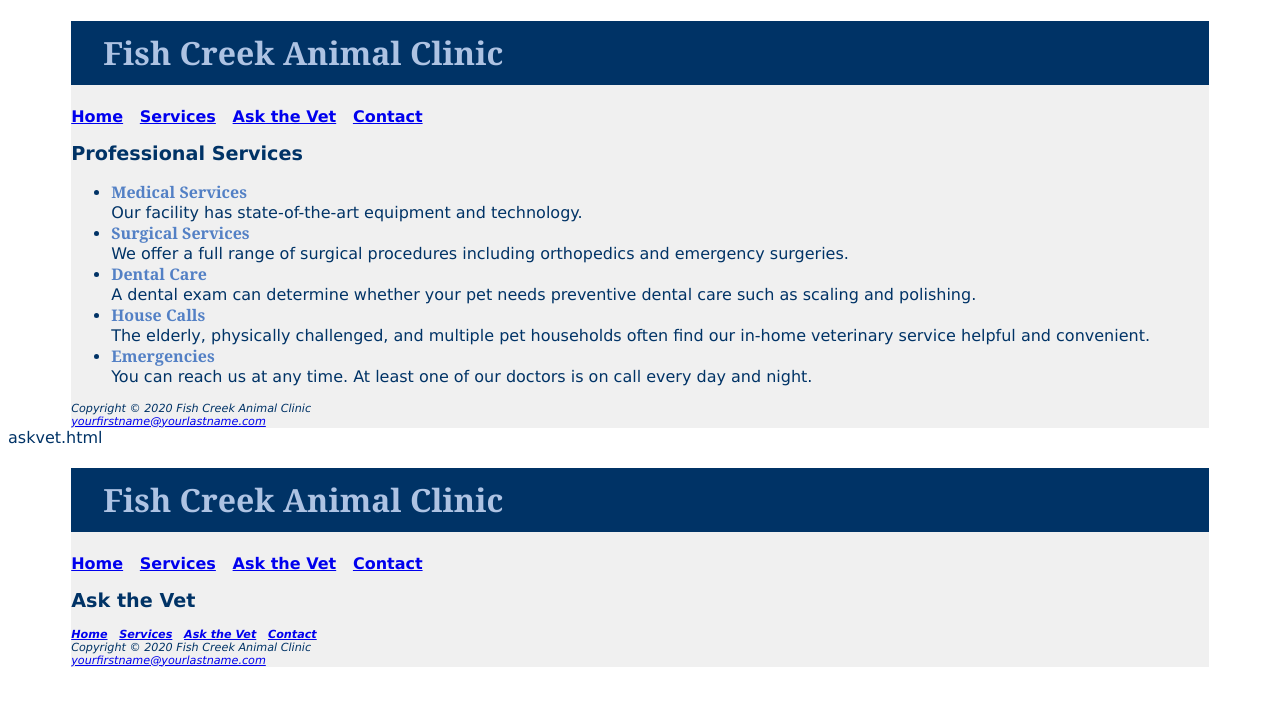
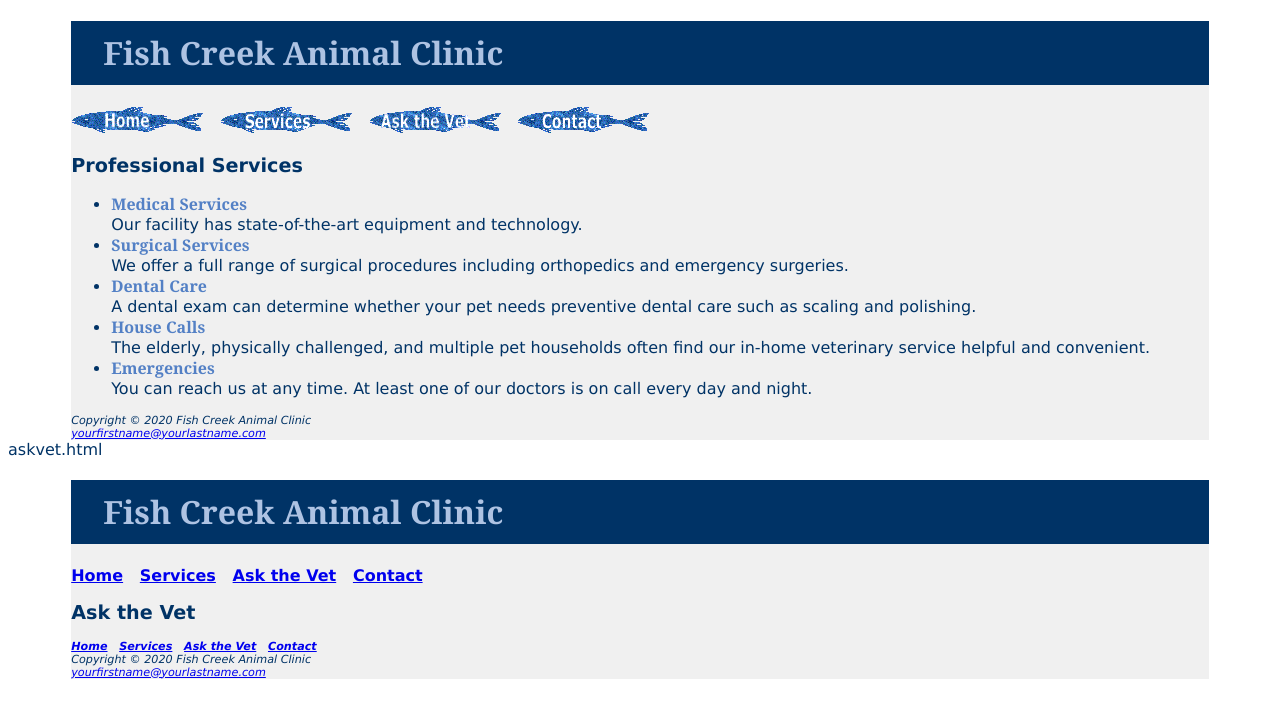
Before and after one commit to sara2945/fishcreek-Chap4, a plain HTML site: page services.html in a window 1280 px wide. Drawn offline with Linux system fonts and the light colour scheme.

Commit message:
Update services.html

```diff
--- a/services.html
+++ b/services.html
@@ -11,10 +11,10 @@
 <h1>Fish Creek Animal Clinic</h1>
 </header>
 <nav>
-<a href="index.html">Home</a> &nbsp;
-<a href="services.html">Services</a> &nbsp;
-<a href="askvet.html">Ask the Vet</a> &nbsp;
-<a href="contact.html">Contact</a>
+<a href="index.html"><img src="home (1).gif" alt="Home" width="132" height="27"></a> &nbsp;
+<a href="services.html"><img src="services.gif" alt="Services" width="132" height="27"></a> &nbsp;
+<a href="askvet.html"><img src="askthevet.gif" alt="Ask the Vet" width="132" height="27"></a> &nbsp;
+<a href="contact.html"><img src="contact (1).gif" alt="Contact" width="132" height="27"></a> &nbsp;
 </nav>
 <main>
 <h2>Professional Services</h2>
```
